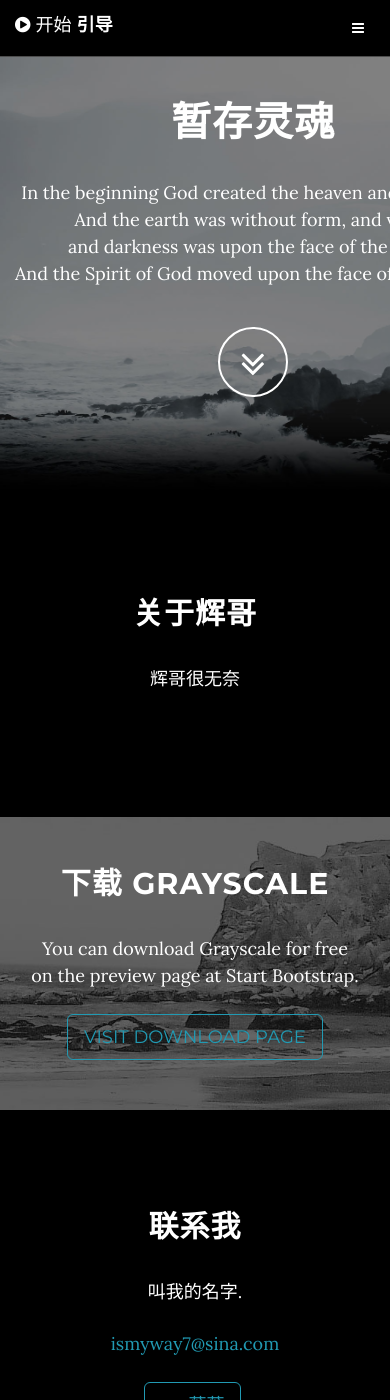
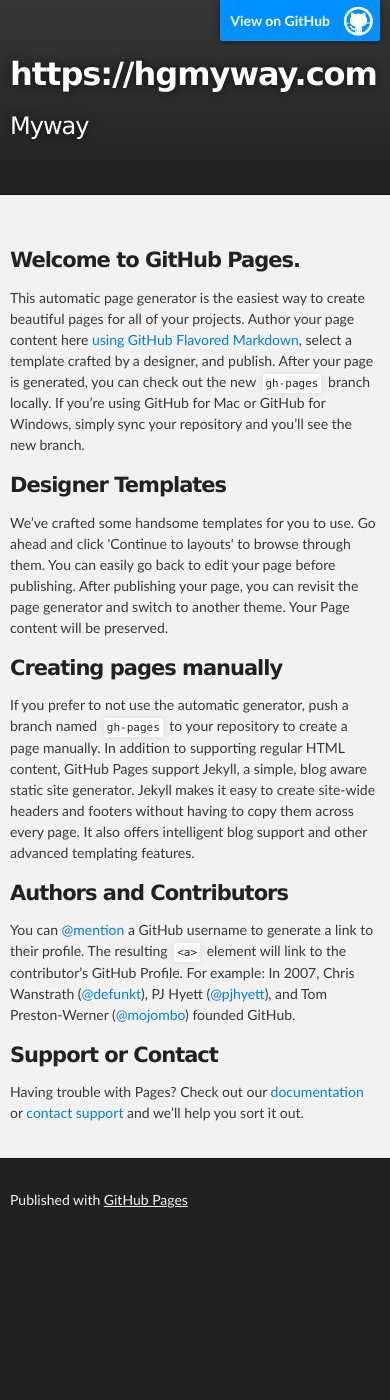
Before and after one commit to HGMyway/HGMyway.github.io, a Jekyll site: the page index.html, which Jekyll copies as it is, in a window 390 px wide and 1400 px high. Built offline with Jekyll 4.4.1, drawn with Linux system fonts in a browser that asks for light colours; some of the changed text lies outside the part shown.

Commit message:
Replace master branch with page content via GitHub

```diff
--- a/index.html
+++ b/index.html
@@ -1,3 +1,67 @@
----
-layout: default
----
+<!DOCTYPE html>
+<html>
+
+  <head>
+    <meta charset='utf-8'>
+    <meta http-equiv="X-UA-Compatible" content="chrome=1">
+    <meta name="description" content="https://hgmyway.com : Myway">
+
+    <link rel="stylesheet" type="text/css" media="screen" href="stylesheets/stylesheet.css">
+
+    <title>https://hgmyway.com</title>
+  </head>
+
+  <body>
+
+    <!-- HEADER -->
+    <div id="header_wrap" class="outer">
+        <header class="inner">
+          <a id="forkme_banner" href="https://github.com/HGMyway">View on GitHub</a>
+
+          <h1 id="project_title">https://hgmyway.com</h1>
+          <h2 id="project_tagline">Myway</h2>
+
+        </header>
+    </div>
+
+    <!-- MAIN CONTENT -->
+    <div id="main_content_wrap" class="outer">
+      <section id="main_content" class="inner">
+        <h3>
+<a id="welcome-to-github-pages" class="anchor" href="#welcome-to-github-pages" aria-hidden="true"><span class="octicon octicon-link"></span></a>Welcome to GitHub Pages.</h3>
+
+<p>This automatic page generator is the easiest way to create beautiful pages for all of your projects. Author your page content here <a href="https://guides.github.com/features/mastering-markdown/">using GitHub Flavored Markdown</a>, select a template crafted by a designer, and publish. After your page is generated, you can check out the new <code>gh-pages</code> branch locally. If you’re using GitHub for Mac or GitHub for Windows, simply sync your repository and you’ll see the new branch.</p>
+
+<h3>
+<a id="designer-templates" class="anchor" href="#designer-templates" aria-hidden="true"><span class="octicon octicon-link"></span></a>Designer Templates</h3>
+
+<p>We’ve crafted some handsome templates for you to use. Go ahead and click 'Continue to layouts' to browse through them. You can easily go back to edit your page before publishing. After publishing your page, you can revisit the page generator and switch to another theme. Your Page content will be preserved.</p>
+
+<h3>
+<a id="creating-pages-manually" class="anchor" href="#creating-pages-manually" aria-hidden="true"><span class="octicon octicon-link"></span></a>Creating pages manually</h3>
+
+<p>If you prefer to not use the automatic generator, push a branch named <code>gh-pages</code> to your repository to create a page manually. In addition to supporting regular HTML content, GitHub Pages support Jekyll, a simple, blog aware static site generator. Jekyll makes it easy to create site-wide headers and footers without having to copy them across every page. It also offers intelligent blog support and other advanced templating features.</p>
+
+<h3>
+<a id="authors-and-contributors" class="anchor" href="#authors-and-contributors" aria-hidden="true"><span class="octicon octicon-link"></span></a>Authors and Contributors</h3>
+
+<p>You can <a href="https://github.com/blog/821" class="user-mention">@mention</a> a GitHub username to generate a link to their profile. The resulting <code>&lt;a&gt;</code> element will link to the contributor’s GitHub Profile. For example: In 2007, Chris Wanstrath (<a href="https://github.com/defunkt" class="user-mention">@defunkt</a>), PJ Hyett (<a href="https://github.com/pjhyett" class="user-mention">@pjhyett</a>), and Tom Preston-Werner (<a href="https://github.com/mojombo" class="user-mention">@mojombo</a>) founded GitHub.</p>
+
+<h3>
+<a id="support-or-contact" class="anchor" href="#support-or-contact" aria-hidden="true"><span class="octicon octicon-link"></span></a>Support or Contact</h3>
+
+<p>Having trouble with Pages? Check out our <a href="https://help.github.com/pages">documentation</a> or <a href="https://github.com/contact">contact support</a> and we’ll help you sort it out.</p>
+      </section>
+    </div>
+
+    <!-- FOOTER  -->
+    <div id="footer_wrap" class="outer">
+      <footer class="inner">
+        <p>Published with <a href="https://pages.github.com">GitHub Pages</a></p>
+      </footer>
+    </div>
+
+
+
+  </body>
+</html>
--- /dev/null
+++ b/javascripts/main.js
@@ -0,0 +1 @@
+console.log('This would be the main JS file.');
--- /dev/null
+++ b/stylesheets/github-light.css
@@ -0,0 +1,115 @@
+/*
+   Copyright 2014 GitHub Inc.
+
+   Licensed under the Apache License, Version 2.0 (the "License");
+   you may not use this file except in compliance with the License.
+   You may obtain a copy of the License at
+
+       http://www.apache.org/licenses/LICENSE-2.0
+
+   Unless required by applicable law or agreed to in writing, software
+   distributed under the License is distributed on an "AS IS" BASIS,
+   WITHOUT WARRANTIES OR CONDITIONS OF ANY KIND, either express or implied.
+   See the License for the specific language governing permissions and
+   limitations under the License.
+
+*/
+
+.pl-c /* comment */ {
+  color: #969896;
+}
+
+.pl-c1      /* constant, markup.raw, meta.diff.header, meta.module-reference, meta.property-name, support, support.constant, support.variable, variable.other.constant */,
+.pl-s .pl-v /* string variable */ {
+  color: #0086b3;
+}
+
+.pl-e  /* entity */,
+.pl-en /* entity.name */ {
+  color: #795da3;
+}
+
+.pl-s .pl-s1 /* string source */,
+.pl-smi      /* storage.modifier.import, storage.modifier.package, storage.type.java, variable.other, variable.parameter.function */ {
+  color: #333;
+}
+
+.pl-ent /* entity.name.tag */ {
+  color: #63a35c;
+}
+
+.pl-k /* keyword, storage, storage.type */ {
+  color: #a71d5d;
+}
+
+.pl-pds              /* punctuation.definition.string, string.regexp.character-class */,
+.pl-s                /* string */,
+.pl-s .pl-pse .pl-s1 /* string punctuation.section.embedded source */,
+.pl-sr               /* string.regexp */,
+.pl-sr .pl-cce       /* string.regexp constant.character.escape */,
+.pl-sr .pl-sra       /* string.regexp string.regexp.arbitrary-repitition */,
+.pl-sr .pl-sre       /* string.regexp source.ruby.embedded */ {
+  color: #183691;
+}
+
+.pl-v /* variable */ {
+  color: #ed6a43;
+}
+
+.pl-id /* invalid.deprecated */ {
+  color: #b52a1d;
+}
+
+.pl-ii /* invalid.illegal */ {
+  background-color: #b52a1d;
+  color: #f8f8f8;
+}
+
+.pl-sr .pl-cce /* string.regexp constant.character.escape */ {
+  color: #63a35c;
+  font-weight: bold;
+}
+
+.pl-ml /* markup.list */ {
+  color: #693a17;
+}
+
+.pl-mh        /* markup.heading */,
+.pl-mh .pl-en /* markup.heading entity.name */,
+.pl-ms        /* meta.separator */ {
+  color: #1d3e81;
+  font-weight: bold;
+}
+
+.pl-mq /* markup.quote */ {
+  color: #008080;
+}
+
+.pl-mi /* markup.italic */ {
+  color: #333;
+  font-style: italic;
+}
+
+.pl-mb /* markup.bold */ {
+  color: #333;
+  font-weight: bold;
+}
+
+.pl-md /* markup.deleted, meta.diff.header.from-file */ {
+  background-color: #ffecec;
+  color: #bd2c00;
+}
+
+.pl-mi1 /* markup.inserted, meta.diff.header.to-file */ {
+  background-color: #eaffea;
+  color: #55a532;
+}
+
+.pl-mdr /* meta.diff.range */ {
+  color: #795da3;
+  font-weight: bold;
+}
+
+.pl-mo /* meta.output */ {
+  color: #1d3e81;
+}
--- /dev/null
+++ b/stylesheets/stylesheet.css
@@ -0,0 +1,425 @@
+/*******************************************************************************
+Slate Theme for GitHub Pages
+by Jason Costello, @jsncostello
+*******************************************************************************/
+
+@import url(github-light.css);
+
+/*******************************************************************************
+MeyerWeb Reset
+*******************************************************************************/
+
+html, body, div, span, applet, object, iframe,
+h1, h2, h3, h4, h5, h6, p, blockquote, pre,
+a, abbr, acronym, address, big, cite, code,
+del, dfn, em, img, ins, kbd, q, s, samp,
+small, strike, strong, sub, sup, tt, var,
+b, u, i, center,
+dl, dt, dd, ol, ul, li,
+fieldset, form, label, legend,
+table, caption, tbody, tfoot, thead, tr, th, td,
+article, aside, canvas, details, embed,
+figure, figcaption, footer, header, hgroup,
+menu, nav, output, ruby, section, summary,
+time, mark, audio, video {
+  margin: 0;
+  padding: 0;
+  border: 0;
+  font: inherit;
+  vertical-align: baseline;
+}
+
+/* HTML5 display-role reset for older browsers */
+article, aside, details, figcaption, figure,
+footer, header, hgroup, menu, nav, section {
+  display: block;
+}
+
+ol, ul {
+  list-style: none;
+}
+
+table {
+  border-collapse: collapse;
+  border-spacing: 0;
+}
+
+/*******************************************************************************
+Theme Styles
+*******************************************************************************/
+
+body {
+  box-sizing: border-box;
+  color:#373737;
+  background: #212121;
+  font-size: 16px;
+  font-family: 'Myriad Pro', Calibri, Helvetica, Arial, sans-serif;
+  line-height: 1.5;
+  -webkit-font-smoothing: antialiased;
+}
+
+h1, h2, h3, h4, h5, h6 {
+  margin: 10px 0;
+  font-weight: 700;
+  color:#222222;
+  font-family: 'Lucida Grande', 'Calibri', Helvetica, Arial, sans-serif;
+  letter-spacing: -1px;
+}
+
+h1 {
+  font-size: 36px;
+  font-weight: 700;
+}
+
+h2 {
+  padding-bottom: 10px;
+  font-size: 32px;
+  background: url('../images/bg_hr.png') repeat-x bottom;
+}
+
+h3 {
+  font-size: 24px;
+}
+
+h4 {
+  font-size: 21px;
+}
+
+h5 {
+  font-size: 18px;
+}
+
+h6 {
+  font-size: 16px;
+}
+
+p {
+  margin: 10px 0 15px 0;
+}
+
+footer p {
+  color: #f2f2f2;
+}
+
+a {
+  text-decoration: none;
+  color: #007edf;
+  text-shadow: none;
+
+  transition: color 0.5s ease;
+  transition: text-shadow 0.5s ease;
+  -webkit-transition: color 0.5s ease;
+  -webkit-transition: text-shadow 0.5s ease;
+  -moz-transition: color 0.5s ease;
+  -moz-transition: text-shadow 0.5s ease;
+  -o-transition: color 0.5s ease;
+  -o-transition: text-shadow 0.5s ease;
+  -ms-transition: color 0.5s ease;
+  -ms-transition: text-shadow 0.5s ease;
+}
+
+a:hover, a:focus {text-decoration: underline;}
+
+footer a {
+  color: #F2F2F2;
+  text-decoration: underline;
+}
+
+em {
+  font-style: italic;
+}
+
+strong {
+  font-weight: bold;
+}
+
+img {
+  position: relative;
+  margin: 0 auto;
+  max-width: 739px;
+  padding: 5px;
+  margin: 10px 0 10px 0;
+  border: 1px solid #ebebeb;
+
+  box-shadow: 0 0 5px #ebebeb;
+  -webkit-box-shadow: 0 0 5px #ebebeb;
+  -moz-box-shadow: 0 0 5px #ebebeb;
+  -o-box-shadow: 0 0 5px #ebebeb;
+  -ms-box-shadow: 0 0 5px #ebebeb;
+}
+
+p img {
+  display: inline;
+  margin: 0;
+  padding: 0;
+  vertical-align: middle;
+  text-align: center;
+  border: none;
+}
+
+pre, code {
+  width: 100%;
+  color: #222;
+  background-color: #fff;
+
+  font-family: Monaco, "Bitstream Vera Sans Mono", "Lucida Console", Terminal, monospace;
+  font-size: 14px;
+
+  border-radius: 2px;
+  -moz-border-radius: 2px;
+  -webkit-border-radius: 2px;
+}
+
+pre {
+  width: 100%;
+  padding: 10px;
+  box-shadow: 0 0 10px rgba(0,0,0,.1);
+  overflow: auto;
+}
+
+code {
+  padding: 3px;
+  margin: 0 3px;
+  box-shadow: 0 0 10px rgba(0,0,0,.1);
+}
+
+pre code {
+  display: block;
+  box-shadow: none;
+}
+
+blockquote {
+  color: #666;
+  margin-bottom: 20px;
+  padding: 0 0 0 20px;
+  border-left: 3px solid #bbb;
+}
+
+
+ul, ol, dl {
+  margin-bottom: 15px
+}
+
+ul {
+  list-style-position: inside;
+  list-style: disc;
+  padding-left: 20px;
+}
+
+ol {
+  list-style-position: inside;
+  list-style: decimal;
+  padding-left: 20px;
+}
+
+dl dt {
+  font-weight: bold;
+}
+
+dl dd {
+  padding-left: 20px;
+  font-style: italic;
+}
+
+dl p {
+  padding-left: 20px;
+  font-style: italic;
+}
+
+hr {
+  height: 1px;
+  margin-bottom: 5px;
+  border: none;
+  background: url('../images/bg_hr.png') repeat-x center;
+}
+
+table {
+  border: 1px solid #373737;
+  margin-bottom: 20px;
+  text-align: left;
+ }
+
+th {
+  font-family: 'Lucida Grande', 'Helvetica Neue', Helvetica, Arial, sans-serif;
+  padding: 10px;
+  background: #373737;
+  color: #fff;
+ }
+
+td {
+  padding: 10px;
+  border: 1px solid #373737;
+ }
+
+form {
+  background: #f2f2f2;
+  padding: 20px;
+}
+
+/*******************************************************************************
+Full-Width Styles
+*******************************************************************************/
+
+.outer {
+  width: 100%;
+}
+
+.inner {
+  position: relative;
+  max-width: 640px;
+  padding: 20px 10px;
+  margin: 0 auto;
+}
+
+#forkme_banner {
+  display: block;
+  position: absolute;
+  top:0;
+  right: 10px;
+  z-index: 10;
+  padding: 10px 50px 10px 10px;
+  color: #fff;
+  background: url('../images/blacktocat.png') #0090ff no-repeat 95% 50%;
+  font-weight: 700;
+  box-shadow: 0 0 10px rgba(0,0,0,.5);
+  border-bottom-left-radius: 2px;
+  border-bottom-right-radius: 2px;
+}
+
+#header_wrap {
+  background: #212121;
+  background: -moz-linear-gradient(top, #373737, #212121);
+  background: -webkit-linear-gradient(top, #373737, #212121);
+  background: -ms-linear-gradient(top, #373737, #212121);
+  background: -o-linear-gradient(top, #373737, #212121);
+  background: linear-gradient(top, #373737, #212121);
+}
+
+#header_wrap .inner {
+  padding: 50px 10px 30px 10px;
+}
+
+#project_title {
+  margin: 0;
+  color: #fff;
+  font-size: 42px;
+  font-weight: 700;
+  text-shadow: #111 0px 0px 10px;
+}
+
+#project_tagline {
+  color: #fff;
+  font-size: 24px;
+  font-weight: 300;
+  background: none;
+  text-shadow: #111 0px 0px 10px;
+}
+
+#downloads {
+  position: absolute;
+  width: 210px;
+  z-index: 10;
+  bottom: -40px;
+  right: 0;
+  height: 70px;
+  background: url('../images/icon_download.png') no-repeat 0% 90%;
+}
+
+.zip_download_link {
+  display: block;
+  float: right;
+  width: 90px;
+  height:70px;
+  text-indent: -5000px;
+  overflow: hidden;
+  background: url(../images/sprite_download.png) no-repeat bottom left;
+}
+
+.tar_download_link {
+  display: block;
+  float: right;
+  width: 90px;
+  height:70px;
+  text-indent: -5000px;
+  overflow: hidden;
+  background: url(../images/sprite_download.png) no-repeat bottom right;
+  margin-left: 10px;
+}
+
+.zip_download_link:hover {
+  background: url(../images/sprite_download.png) no-repeat top left;
+}
+
+.tar_download_link:hover {
+  background: url(../images/sprite_download.png) no-repeat top right;
+}
+
+#main_content_wrap {
+  background: #f2f2f2;
+  border-top: 1px solid #111;
+  border-bottom: 1px solid #111;
+}
+
+#main_content {
+  padding-top: 40px;
+}
+
+#footer_wrap {
+  background: #212121;
+}
+
+
+
+/*******************************************************************************
+Small Device Styles
+*******************************************************************************/
+
+@media screen and (max-width: 480px) {
+  body {
+    font-size:14px;
+  }
+
+  #downloads {
+    display: none;
+  }
+
+  .inner {
+    min-width: 320px;
+    max-width: 480px;
+  }
+
+  #project_title {
+  font-size: 32px;
+  }
+
+  h1 {
+    font-size: 28px;
+  }
+
+  h2 {
+    font-size: 24px;
+  }
+
+  h3 {
+    font-size: 21px;
+  }
+
+  h4 {
+    font-size: 18px;
+  }
+
+  h5 {
+    font-size: 14px;
+  }
+
+  h6 {
+    font-size: 12px;
+  }
+
+  code, pre {
+    min-width: 320px;
+    max-width: 480px;
+    font-size: 11px;
+  }
+
+}
```
Also changed, not shown: params.json (added, +1 -0 lines), images/bg_hr.png (added), images/blacktocat.png (added), images/icon_download.png (added), images/sprite_download.png (added).
